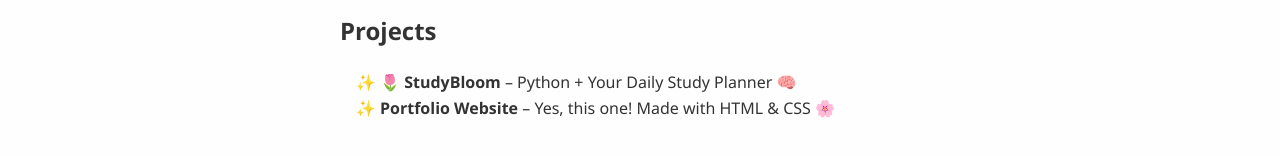
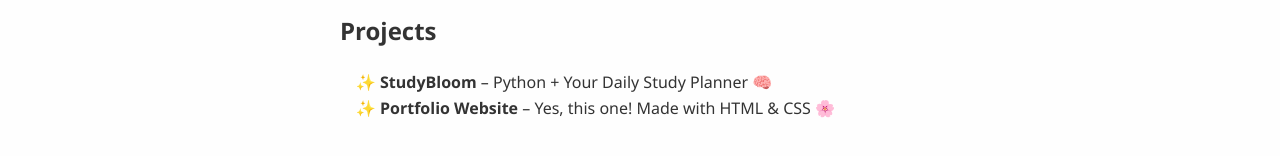
Before and after one commit to Brunaluizarocha/brunaluiza-portfolio, a plain HTML site: page index.html in a window 1280 px wide. Shown: the part 220-376 px from the top of the page. Drawn offline with Linux system fonts and the light colour scheme.

Commit message:
Update index.html

```diff
--- a/index.html
+++ b/index.html
@@ -15,7 +15,7 @@
   <section>
     <h2>Projects</h2>
     <ul>
-      <li>🌷 <strong>StudyBloom</strong> – Python + Your Daily Study Planner 🧠</li>
+      <li><strong>StudyBloom</strong> – Python + Your Daily Study Planner 🧠</li>
       <li><strong>Portfolio Website</strong> – Yes, this one! Made with HTML & CSS 🌸</li>
     </ul>
   </section>
```
